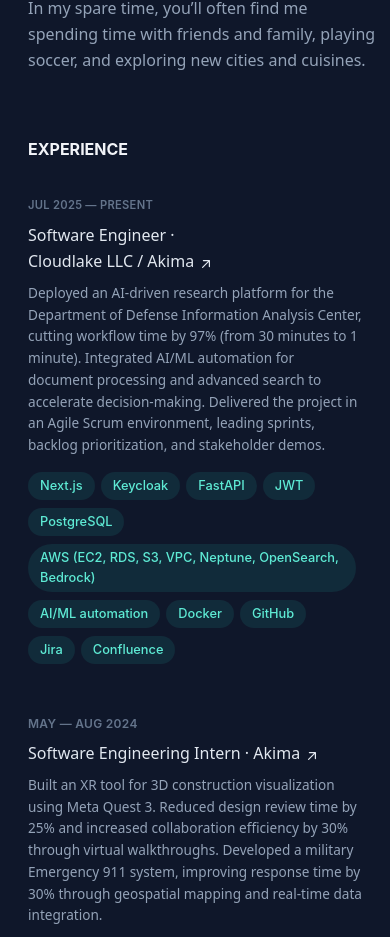
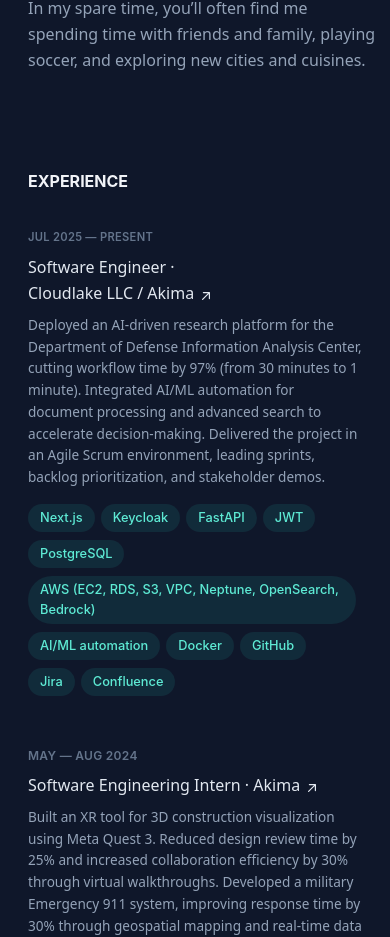
Before and after one commit to harryjng/personalWebsite, a React (Create React App) app: page / in a window 390 px wide. Shown: the part 1100-2037 px from the top of the page. Built offline with nearby package versions, Linux system fonts and the light colour scheme.

Commit message:
furnishing mobile exp spacing

```diff
--- a/src/components/Experience.css
+++ b/src/components/Experience.css
@@ -112,13 +112,14 @@
   display: block;
     color: #f2f4f8;
   font-weight: bolder;
-  margin-top: 4rem;
+  margin-top: 6rem;
   margin-left: clamp(1rem, 4vw, 6.8rem);
 }
 .resume {
   margin-top: 2rem;
   margin-bottom: 4rem;
-  margin-left: clamp(1rem, 4vw, 6.8rem)}
+  margin-left: clamp(1rem, 4vw, 6.8rem);
+}
 }
 
 @media (max-width: 480px) {
```
